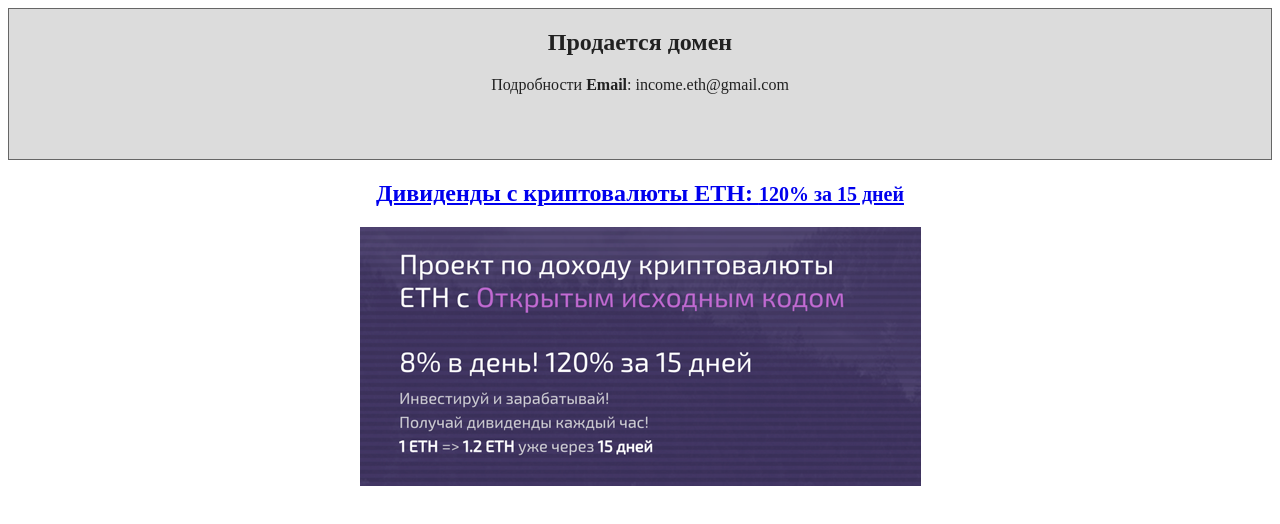
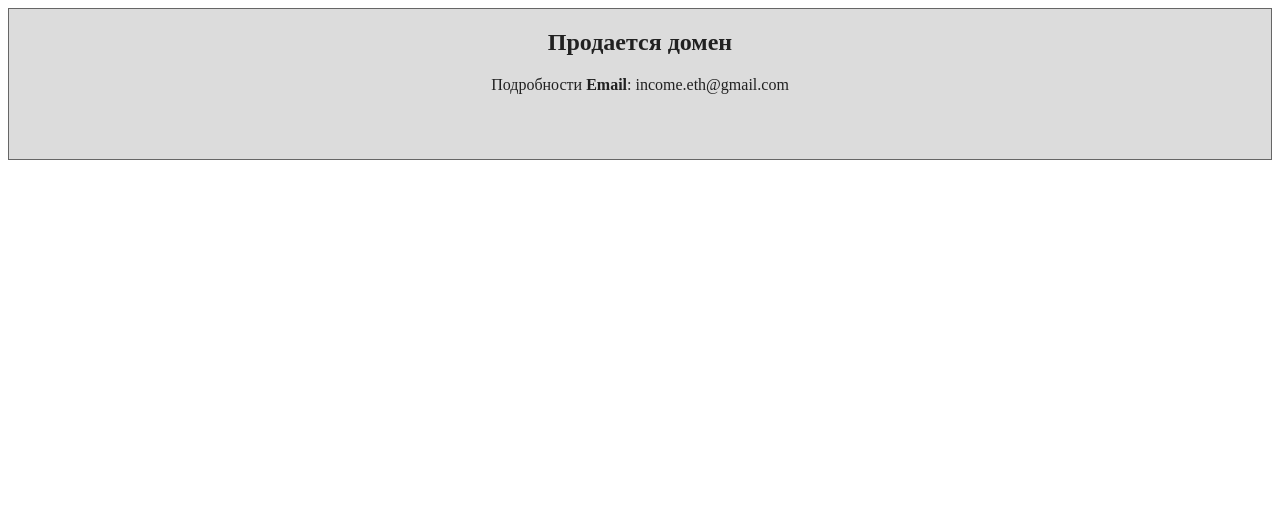
Before and after one commit to eth-products/trrending.today, a plain HTML site: page index.html in a window 1280 px wide. Drawn offline with Linux system fonts and the light colour scheme.

```diff
--- a/index.html
+++ b/index.html
@@ -32,15 +32,6 @@
   <div class="main-block">
     <h2>Продается домен</h2>
     <p>Подробности <span><b>Email</b>: income.eth@gmail.com</span></p>
-  </div>
-  <div class="main-block-div">
-    <h2><a href="https://eth-invest.com/" target="_blank">Дивиденды с криптовалюты ETH:
-      <small>120% за 15 дней</small>
-    </a>
-    </h2>
-    <a href="https://eth-invest.com/" target="_blank">
-      <img src="images/LoPzIBE.png" alt="">
-    </a>
   </div>
 </div>
 
```
